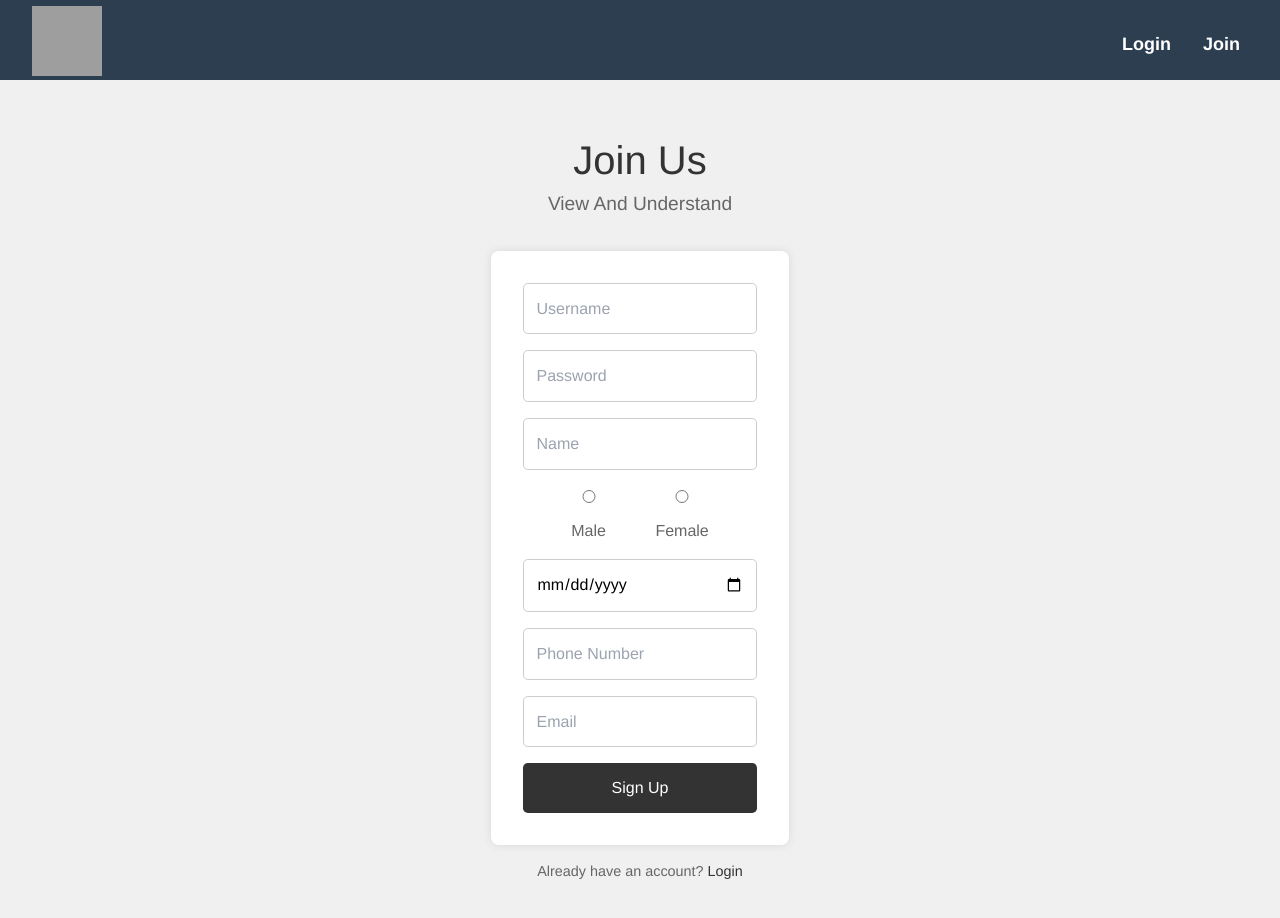
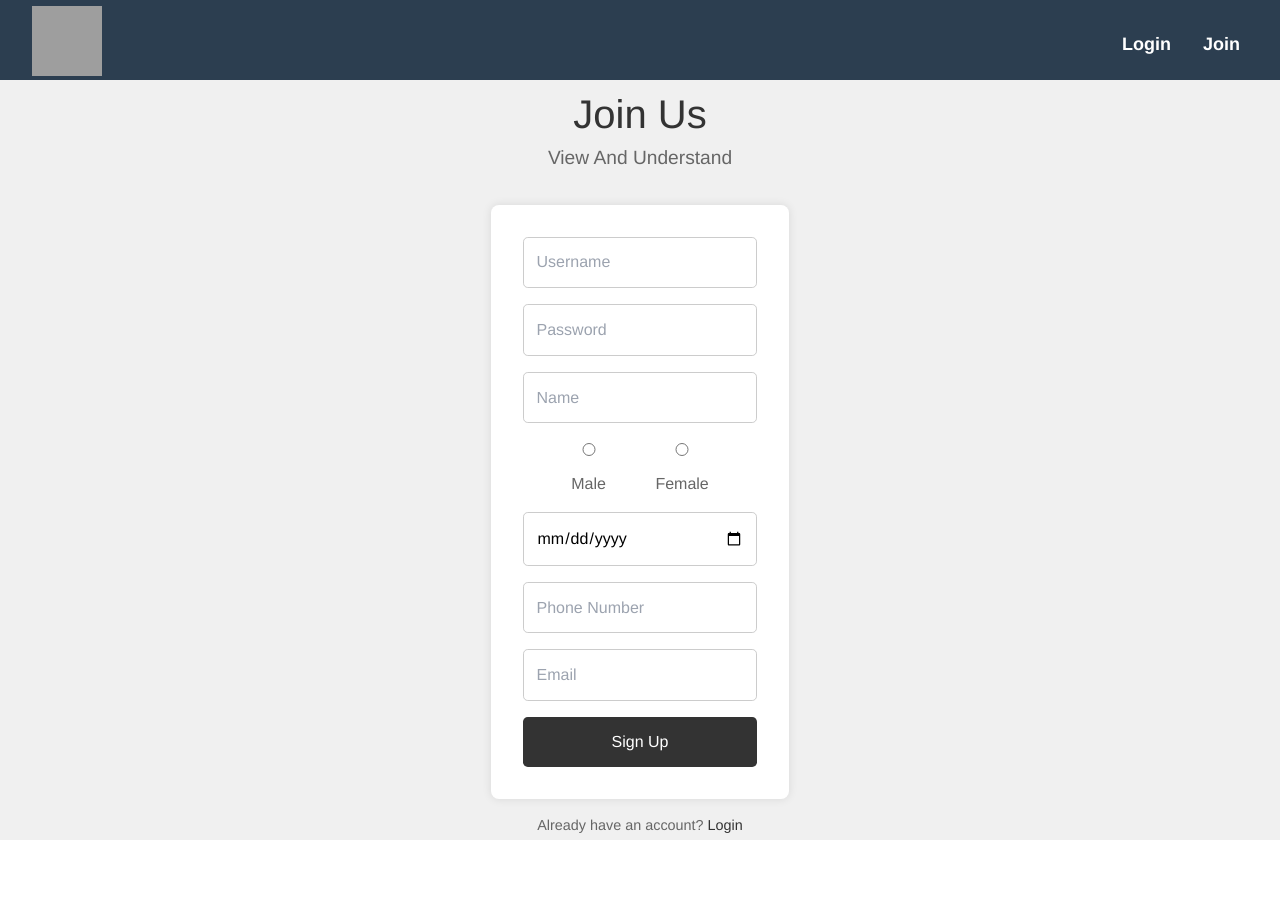
Before and after one commit to zzdh8/ViewGorithm, a Vue app in the folder frontend/viewgorithm/: page /join in a window 1280 px wide. Shown: the top 918 px of the page. After the commit the page ends 840 px from the top, so only its background shows below. Built offline with nearby package versions, Linux system fonts and the light colour scheme; grey boxes are pictures that could not be loaded.

Commit message:
회원가입 페이지 수정 #9 css 일부 수정 - 다양한 화면 레이아웃에 맞도록

```diff
--- a/frontend/viewgorithm/src/views/Join.vue
+++ b/frontend/viewgorithm/src/views/Join.vue
@@ -58,13 +58,11 @@
   <style scoped>
   /* 기존 스타일 코드 */
   .signup-container {
-    padding-top: 50px;
-    padding-bottom: 50px;
     display: flex;
     flex-direction: column;
     align-items: center;
     justify-content: center;
-    height: auto;
+    height: 95vh;
     background-color: #f0f0f0;
   }
 
```
